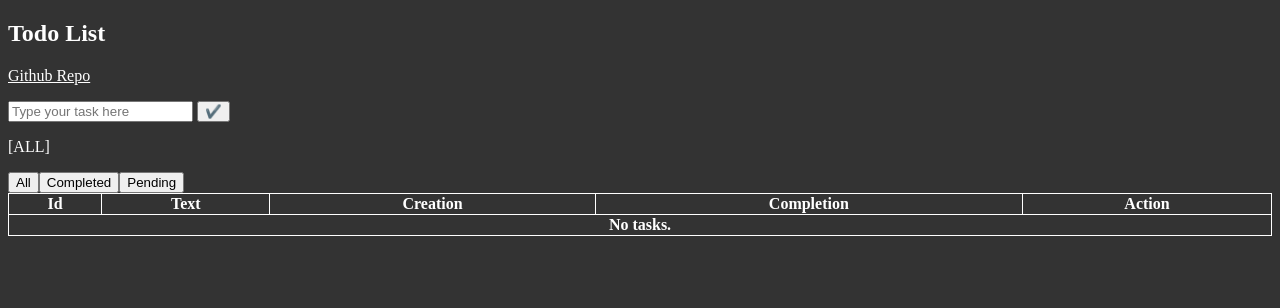
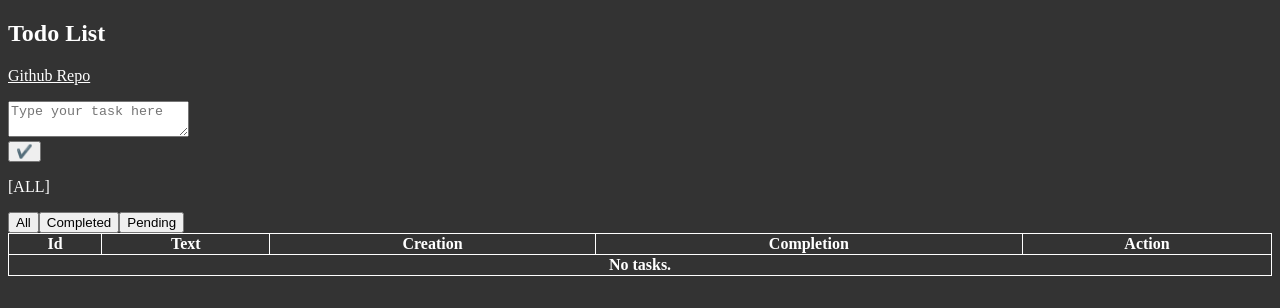
Before and after one commit to captainAyan/react-todo, a React (Vite) app: page / in a window 1280 px wide. Shown: the top 308 px of the page. Built offline with nearby package versions, Linux system fonts and the light colour scheme.

Commit message:
fix: :bug: changed input to textarea

```diff
--- a/src/App.jsx
+++ b/src/App.jsx
@@ -54,6 +54,8 @@ export default function App() {
   useEffect(() => {
     if (edittingTaskId) {
       setInput(todoList.find((task) => task.id === edittingTaskId).text);
+    } else {
+      setInput("");
     }
   }, [edittingTaskId]);
 
@@ -122,12 +124,12 @@ export default function App() {
         </p>
 
         <form onSubmit={(e) => (edittingTaskId ? edit(e) : submit(e))}>
-          <input
+          <textarea
             placeholder="Type your task here"
             value={input}
             onChange={(e) => setInput(e.target.value)}
           />
-          &nbsp;
+          <br />
           <button type="submit">{edittingTaskId ? "💾" : "✔️"}</button>
           &nbsp;
           {edittingTaskId && (
```
